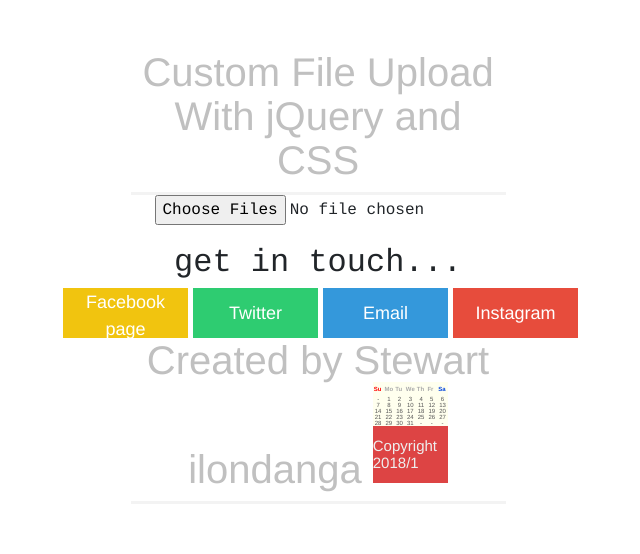
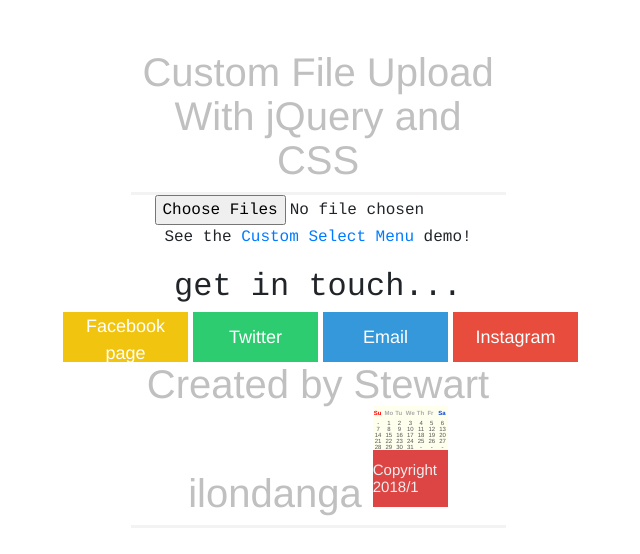
Before and after one commit to stewilondanga/file-upload, a plain HTML site: page index.html in a window 1280 px wide. Shown: the whole page, without its empty margins (322-962 px from the left). Drawn offline with nearby package versions, Linux system fonts and the light colour scheme.

Commit message:
add index.html

```diff
--- a/index.html
+++ b/index.html
@@ -16,7 +16,7 @@
       <input type="file" id="file" name="myfiles[]" multiple />
   </div>
 
-
+  <p>See the <a href="https://stewilondanga.github.io">Custom Select Menu</a> demo!</p>
 
   <section id="contact">
 		<div class="overlay">
```
